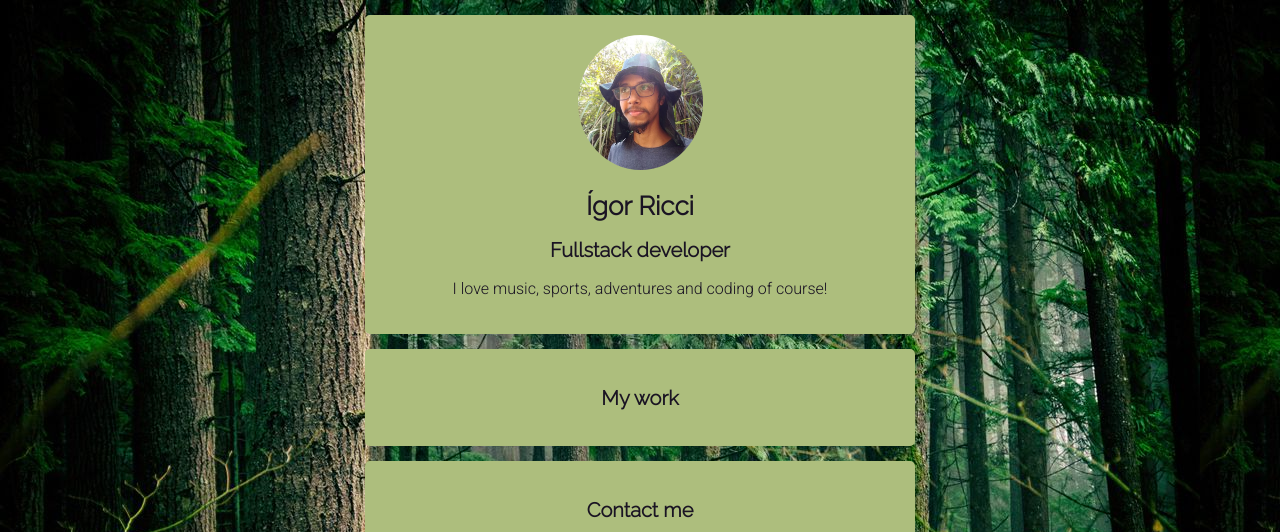
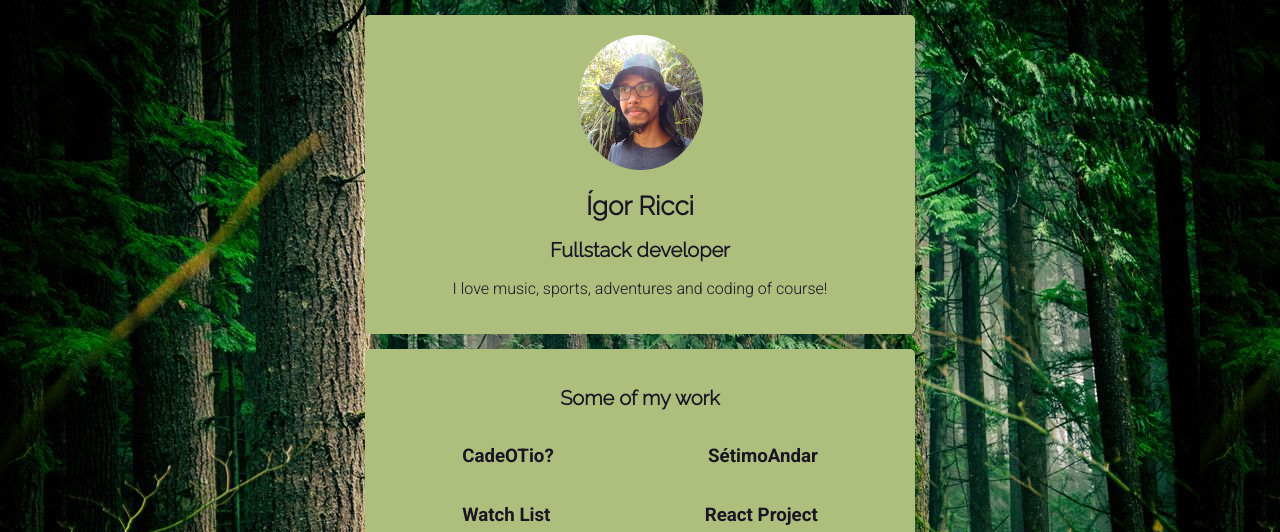
Before and after one commit to igorRicci/profile, a plain HTML site: page index.html in a window 1280 px wide. Shown: the top 532 px of the page. Drawn offline with Linux system fonts and the light colour scheme.

Commit message:
skeleton

```diff
--- a/index.html
+++ b/index.html
@@ -21,7 +21,17 @@
       </div>
 
       <div class="card">
-        <h2>My work</h2>
+        <h2>Some of my work</h2>
+
+        <div class="work-showcase">
+          <h3>CadeOTio?</h3>
+          <h3>SétimoAndar</h3>
+        </div>
+
+        <div class="work-showcase">
+          <h3>Watch List</h3>
+          <h3>React Project</h3>
+        </div>
       </div>
 
       <div class="card">
--- a/style.css
+++ b/style.css
@@ -86,3 +86,8 @@ a:hover {
   transition: 0.2s;
   transform: scale(1.1);
 }
+
+.work-showcase {
+  display: flex;
+  justify-content: space-around;
+}
```
